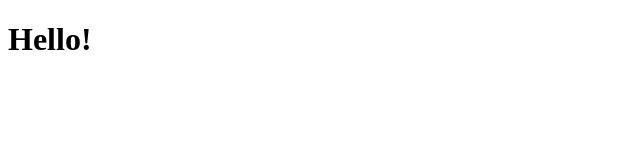
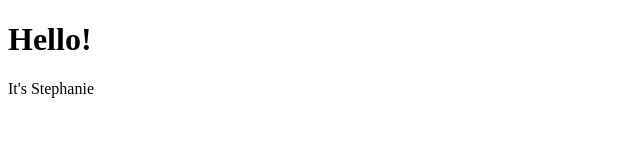
Before and after one commit to Menkos0/Menkos0.github.io, a plain HTML site: page index.html in a window 1280 px wide. Shown: the whole page, without its empty margins (0-640 px from the left). Drawn offline with Linux system fonts and the light colour scheme.

Commit message:
add p tag

```diff
--- a/index.html
+++ b/index.html
@@ -8,6 +8,6 @@
 </head>
 <body>
     <h1> Hello!</h1>
-
+    <p>It's Stephanie </p>
 </body>
 </html>
```
